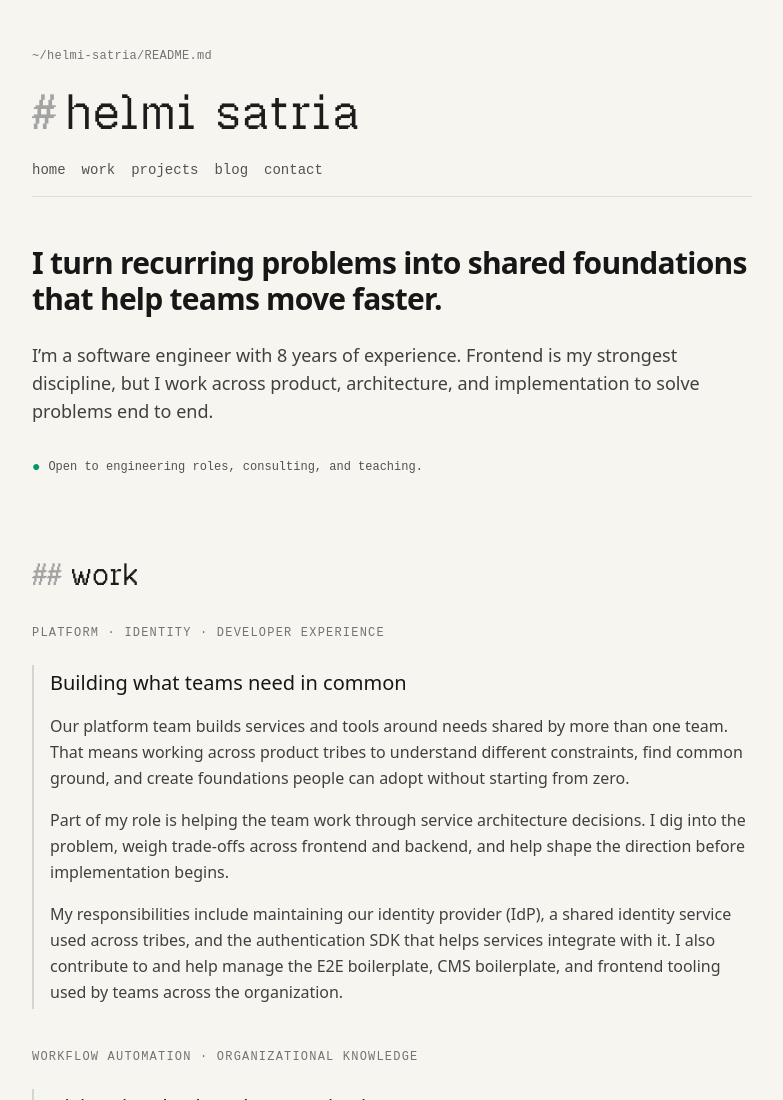
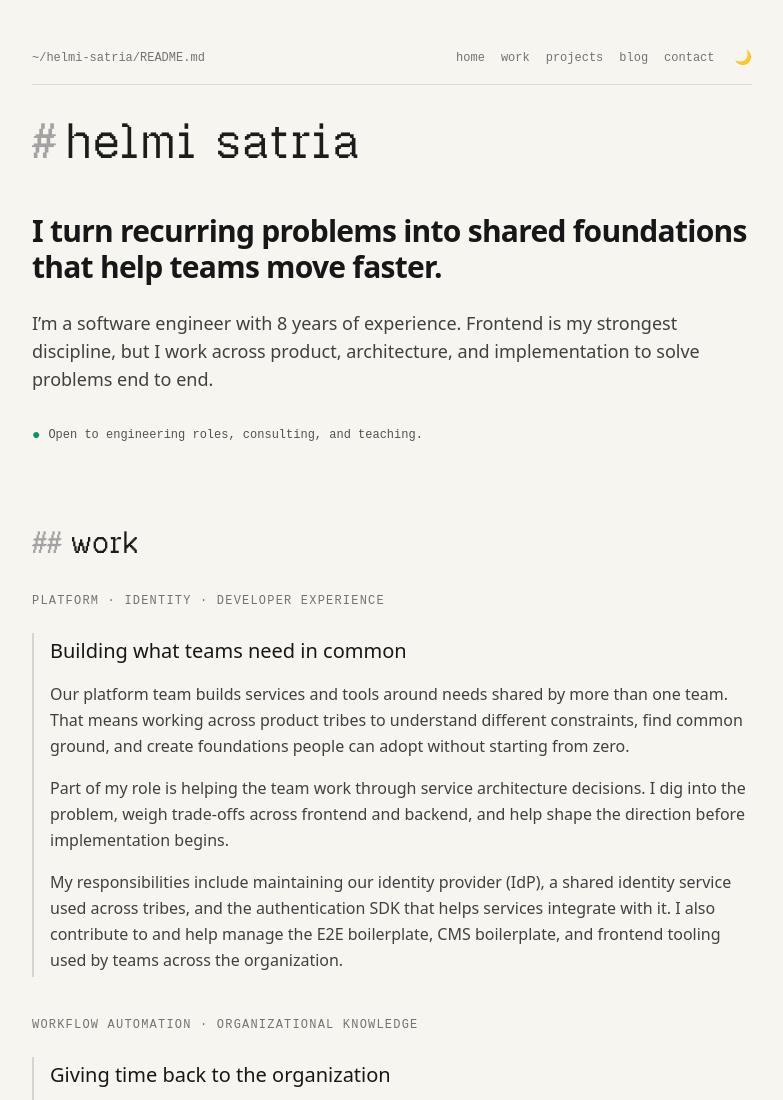
Before and after one commit to stdrouuu/astro-v2, an Astro site: page / in a window 1280 px wide. Shown: the top 1100 px of the page, without its empty margins (248-1031 px from the left). Built offline with nearby package versions, Linux system fonts and the light colour scheme; Astro itself is replaced by a stand-in of ours.

Commit message:
Update navbar layout to match helmisatria.com screenshot

```diff
--- a/src/pages/index.astro
+++ b/src/pages/index.astro
@@ -12,23 +12,25 @@ import '../styles/global.css';
   </head>
   <body class="font-sans antialiased selection:bg-neutral-200 selection:text-neutral-900 min-h-screen max-w-3xl mx-auto px-6 py-12 text-[16px] leading-relaxed">
 
-    <!-- Top Header with Geist Pixel title & nav -->
-    <header class="mb-12 space-y-6">
-      <div class="font-mono text-xs text-neutral-500 tracking-wide">~/helmi-satria/README.md</div>
+    <!-- Top Header & Navbar -->
+    <header class="mb-12 space-y-8">
+      <nav class="flex flex-wrap items-center justify-between gap-4 font-mono text-xs text-neutral-500 border-b border-neutral-300/80 pb-4">
+        <div>~/helmi-satria/README.md</div>
+        <div class="flex items-center gap-4">
+          <a href="#content" class="hover:text-black transition-colors">home</a>
+          <a href="#work" class="hover:text-black transition-colors">work</a>
+          <a href="#projects" class="hover:text-black transition-colors">projects</a>
+          <a href="https://helmisatria.com/blog/" target="_blank" class="hover:text-black transition-colors">blog</a>
+          <a href="#contact" class="hover:text-black transition-colors">contact</a>
+          <button aria-label="Toggle theme" class="hover:text-black transition-colors ml-1 text-sm">🌙</button>
+        </div>
+      </nav>
 
       <!-- # helmi satria pixel header -->
       <h1 class="font-pixel text-4xl md:text-5xl tracking-wide flex items-center gap-2">
         <span class="text-neutral-400">#</span>
         <span>helmi satria</span>
       </h1>
-
-      <nav class="flex flex-wrap gap-4 text-sm font-mono text-neutral-600 border-b border-neutral-300/70 pb-4">
-        <a href="#content" class="hover:text-black transition-colors">home</a>
-        <a href="#work" class="hover:text-black transition-colors">work</a>
-        <a href="#projects" class="hover:text-black transition-colors">projects</a>
-        <a href="https://helmisatria.com/blog/" target="_blank" class="hover:text-black transition-colors">blog</a>
-        <a href="#contact" class="hover:text-black transition-colors">contact</a>
-      </nav>
     </header>
 
     <main id="content" class="space-y-16">
```
Also changed, not shown: 4 other files.
